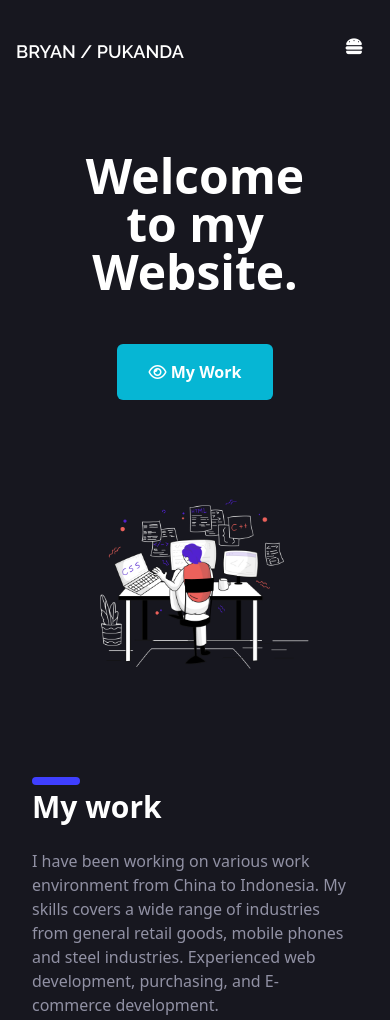
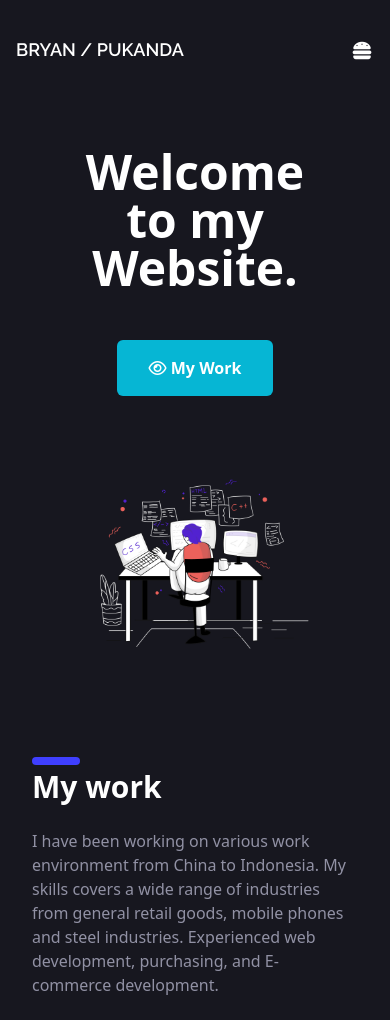
Before and after one commit to shurealis/portfolio, a website: page public/index.html in a window 390 px wide. Shown: the top 1020 px of the page. Drawn offline with nearby package versions, Linux system fonts and the light colour scheme; files that its build step writes are made by us from their sources; grey boxes are pictures that could not be loaded.

Commit message:
Update index.html

```diff
--- a/public/index.html
+++ b/public/index.html
@@ -28,8 +28,8 @@
             <!-- Mobile menu button -->
             <div class="flex sm:hidden flex-1 justify-end right-0" id="menu-button">
                 <button class="outline-none mobile-menu-button">
-                    <div class=" w-10 h-10 text-white hover:text-cyan-500 text-lg">
-                        <i class="fa-solid fa-burger"></i>
+                    <div class=" w-6 h-6 text-white hover:text-cyan-500">
+                        <i class="fa-solid fa-burger fa-lg"></i>
                     </div>
                 </button>
             </div>
@@ -94,7 +94,7 @@
             </div>
             <!-- Image -->
             <div>
-                <img class="w-3/4 mt-20 mx-auto md:absolute lg:w-1/2 md:mt-0 right-0 -z-10" src="img/code.png"
+                <img class="w-3/4 mt-16 mx-auto md:absolute lg:w-1/2 md:mt-0 right-0 -z-10" src="img/code.png"
                     alt="blog">
             </div>
         </div>
```
